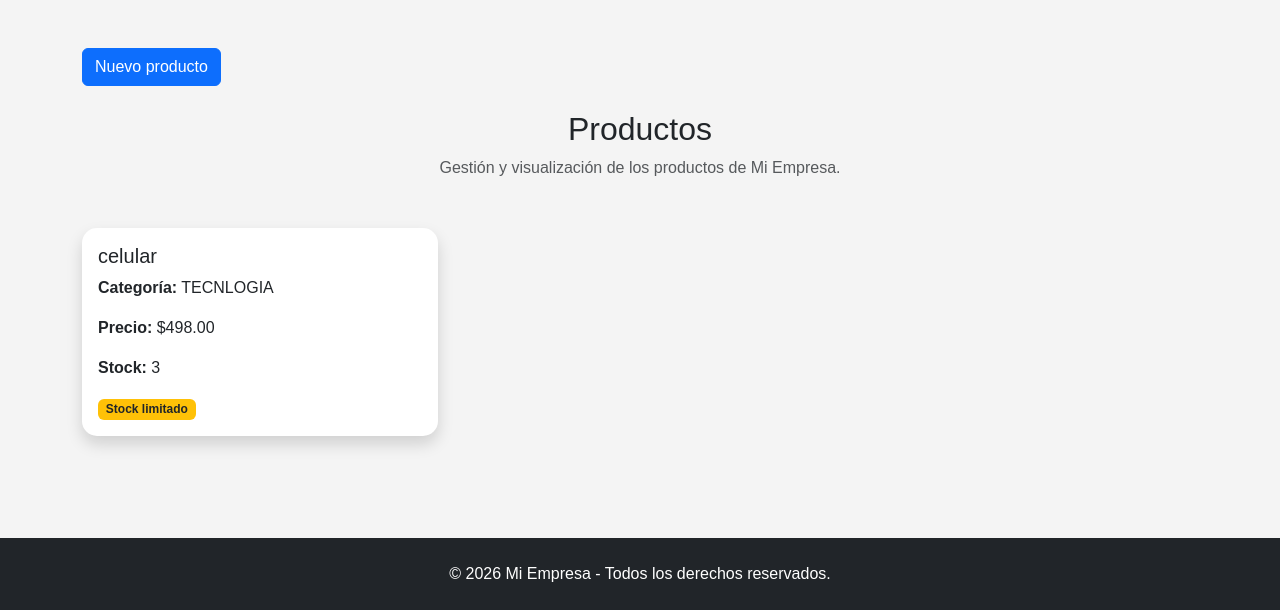
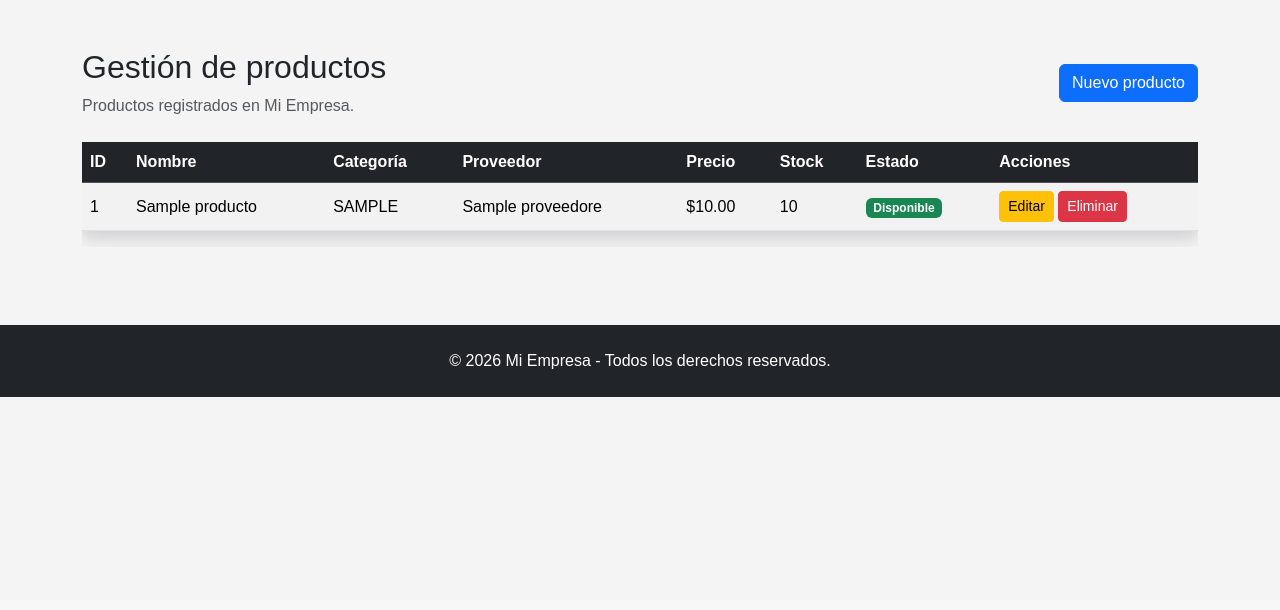
Before and after one commit to AdanCordova110/tarea-semana-4-index, a Flask app: page /productos in a window 1280 px wide. Shown: the part 200-810 px from the top of the page. After the commit the page ends 597 px from the top, so only its background shows below. Run offline with Flask 3, Linux system fonts and the light colour scheme; data comes from the database, SQL or seed files in the repository; tables that the repository leaves empty hold one stand-in row (values such as "Sample post").

Commit message:
semana 13 CRUD con myQL y relaciones

```diff
--- a/app.py
+++ b/app.py
@@ -1,6 +1,3 @@
-import sqlite3
-import os
-
 from flask import Flask, render_template, redirect, url_for, flash
 
 from forms.producto_form import ProductoForm
@@ -8,43 +5,26 @@ from forms.cliente_form import ClienteForm
 from forms.proveedor_form import ProveedorForm
 from forms.facturacion_form import FacturacionForm
 
+from conexion import obtener_conexion
+
 
 app = Flask(__name__)
 app.config["SECRET_KEY"] = "clave-secreta-semana-11"
 
+
 # ==========================================
-# CONFIGURACIÓN DE LA BASE DE DATOS
+# PROBAR CONEXIÓN MYSQL
 # ==========================================
 
-BASE_DIR = os.path.dirname(os.path.abspath(__file__))
-DB_PATH = os.path.join(BASE_DIR, "data", "ferreteria.db")
+def probar_conexion():
+    try:
+        conexion = obtener_conexion()
+        print("Conexión a MySQL exitosa. - app.py:22")
+        conexion.close()
+    except Exception as error:
+        print("Error al conectar con MySQL: - app.py:25")
+        print(error)
 
-
-def conectar_db():
-    conn = sqlite3.connect(DB_PATH)
-    conn.row_factory = sqlite3.Row
-    return conn
-
-
-def crear_tabla_productos():
-    conn = conectar_db()
-
-    conn.execute("""
-        CREATE TABLE IF NOT EXISTS productos (
-            id INTEGER PRIMARY KEY AUTOINCREMENT,
-            nombre TEXT NOT NULL,
-            categoria TEXT NOT NULL,
-            precio REAL NOT NULL,
-            stock INTEGER NOT NULL
-        )
-    """)
-
-    conn.commit()
-    conn.close()
-
-    conn = sqlite3.connect(DB_PATH)
-    conn.row_factory = sqlite3.Row
-    return conn
 
 # ==========================================
 # DATOS DEL PROYECTO
@@ -53,11 +33,10 @@ def crear_tabla_productos():
 empresa = "Mi Empresa"
 
 
-# PRODUCTOS
+# ==========================================
+# CLIENTES TEMPORALES
+# ==========================================
 
-
-
-# CLIENTES
 clientes_lista = [
     {
         "nombre": "Carlos Mendoza",
@@ -77,7 +56,10 @@ clientes_lista = [
 ]
 
 
-# PROVEEDORES
+# ==========================================
+# PROVEEDORES TEMPORALES
+# ==========================================
+
 proveedores_lista = [
     {
         "nombre": "Tech Solutions",
@@ -97,7 +79,10 @@ proveedores_lista = [
 ]
 
 
-# FACTURAS
+# ==========================================
+# FACTURAS TEMPORALES
+# ==========================================
+
 facturas_lista = [
     {
         "numero": "FAC-001",
@@ -137,19 +122,33 @@ def inicio():
 
 
 # ==========================================
-# MÓDULO DE PRODUCTOS
+# MÓDULO DE PRODUCTOS - MYSQL
 # ==========================================
 
 @app.route("/productos")
 def productos():
 
-    conn = conectar_db()
+    conexion = obtener_conexion()
+    cursor = conexion.cursor(dictionary=True)
 
-    productos_db = conn.execute(
-        "SELECT * FROM productos"
-    ).fetchall()
+    cursor.execute("""
+        SELECT
+            p.id_producto,
+            p.nombre,
+            p.categoria,
+            p.precio,
+            p.stock,
+            p.id_proveedor,
+            pr.nombre AS proveedor_nombre
+        FROM productos p
+        LEFT JOIN proveedores pr
+            ON p.id_proveedor = pr.id_proveedor
+    """)
 
-    conn.close()
+    productos_db = cursor.fetchall()
+
+    cursor.close()
+    conexion.close()
 
     return render_template(
         "productos.html",
@@ -158,33 +157,59 @@ def productos():
     )
 
 
+# ==========================================
+# AGREGAR PRODUCTO - INSERT
+# ==========================================
+
 @app.route("/productos/nuevo", methods=["GET", "POST"])
 def nuevo_producto():
 
     form = ProductoForm()
 
+    conexion = obtener_conexion()
+    cursor = conexion.cursor(dictionary=True)
+
+    cursor.execute(
+        "SELECT id_proveedor, nombre FROM proveedores"
+    )
+
+    proveedores = cursor.fetchall()
+
+    cursor.close()
+    conexion.close()
+
+    form.id_proveedor.choices = [
+        (proveedor["id_proveedor"], proveedor["nombre"])
+        for proveedor in proveedores
+    ]
+
     if form.validate_on_submit():
 
-        conn = conectar_db()
+        conexion = obtener_conexion()
+        cursor = conexion.cursor()
 
-        conn.execute(
-            """
-            INSERT INTO productos (nombre, categoria, precio, stock)
-            VALUES (?, ?, ?, ?)
-            """,
-            (
-                form.nombre.data,
-                form.categoria.data,
-                float(form.precio.data),
-                form.stock.data
-            )
+        sql = """
+            INSERT INTO productos
+            (nombre, categoria, precio, stock, id_proveedor)
+            VALUES (%s, %s, %s, %s, %s)
+        """
+
+        valores = (
+            form.nombre.data,
+            form.categoria.data,
+            float(form.precio.data),
+            form.stock.data,
+            form.id_proveedor.data
         )
 
-        conn.commit()
-        conn.close()
+        cursor.execute(sql, valores)
+        conexion.commit()
+
+        cursor.close()
+        conexion.close()
 
         flash(
-            "Producto guardado correctamente en la base de datos.",
+            "Producto registrado correctamente.",
             "success"
         )
 
@@ -194,6 +219,141 @@ def nuevo_producto():
         "formulario_producto.html",
         form=form
     )
+
+
+# ==========================================
+# EDITAR PRODUCTO - UPDATE
+# ==========================================
+
+@app.route(
+    "/productos/editar/<int:id_producto>",
+    methods=["GET", "POST"]
+)
+def editar_producto(id_producto):
+
+    conexion = obtener_conexion()
+    cursor = conexion.cursor(dictionary=True)
+
+    cursor.execute(
+        """
+        SELECT *
+        FROM productos
+        WHERE id_producto = %s
+        """,
+        (id_producto,)
+    )
+
+    producto = cursor.fetchone()
+
+    cursor.execute(
+        """
+        SELECT id_proveedor, nombre
+        FROM proveedores
+        """
+    )
+
+    proveedores = cursor.fetchall()
+
+    cursor.close()
+    conexion.close()
+
+    if producto is None:
+
+        flash(
+            "Producto no encontrado.",
+            "danger"
+        )
+
+        return redirect(url_for("productos"))
+
+    form = ProductoForm()
+
+    form.id_proveedor.choices = [
+        (proveedor["id_proveedor"], proveedor["nombre"])
+        for proveedor in proveedores
+    ]
+
+    if form.validate_on_submit():
+
+        conexion = obtener_conexion()
+        cursor = conexion.cursor()
+
+        sql = """
+            UPDATE productos
+            SET nombre = %s,
+                categoria = %s,
+                precio = %s,
+                stock = %s,
+                id_proveedor = %s
+            WHERE id_producto = %s
+        """
+
+        valores = (
+            form.nombre.data,
+            form.categoria.data,
+            float(form.precio.data),
+            form.stock.data,
+            form.id_proveedor.data,
+            id_producto
+        )
+
+        cursor.execute(sql, valores)
+        conexion.commit()
+
+        cursor.close()
+        conexion.close()
+
+        flash(
+            "Producto modificado correctamente.",
+            "success"
+        )
+
+        return redirect(url_for("productos"))
+
+    if not form.is_submitted():
+
+        form.nombre.data = producto["nombre"]
+        form.categoria.data = producto["categoria"]
+        form.precio.data = producto["precio"]
+        form.stock.data = producto["stock"]
+
+        if producto["id_proveedor"] is not None:
+            form.id_proveedor.data = producto["id_proveedor"]
+
+    return render_template(
+        "formulario_producto.html",
+        form=form,
+        editando=True
+    )
+# ==========================================
+# ELIMINAR PRODUCTO - DELETE
+# ==========================================
+
+@app.route("/productos/eliminar/<int:id_producto>", methods=["POST"])
+def eliminar_producto(id_producto):
+
+    conexion = obtener_conexion()
+    cursor = conexion.cursor()
+
+    cursor.execute(
+        """
+        DELETE FROM productos
+        WHERE id_producto = %s
+        """,
+        (id_producto,)
+    )
+
+    conexion.commit()
+
+    cursor.close()
+    conexion.close()
+
+    flash(
+        "Producto eliminado correctamente.",
+        "success"
+    )
+
+    return redirect(url_for("productos"))
 
 
 # ==========================================
@@ -210,7 +370,10 @@ def clientes():
     )
 
 
-@app.route("/clientes/nuevo", methods=["GET", "POST"])
+@app.route(
+    "/clientes/nuevo",
+    methods=["GET", "POST"]
+)
 def nuevo_cliente():
 
     form = ClienteForm()
@@ -252,7 +415,10 @@ def proveedores():
     )
 
 
-@app.route("/proveedores/nuevo", methods=["GET", "POST"])
+@app.route(
+    "/proveedores/nuevo",
+    methods=["GET", "POST"]
+)
 def nuevo_proveedor():
 
     form = ProveedorForm()
@@ -294,7 +460,10 @@ def facturacion():
     )
 
 
-@app.route("/facturacion/nueva", methods=["GET", "POST"])
+@app.route(
+    "/facturacion/nueva",
+    methods=["GET", "POST"]
+)
 def nueva_factura():
 
     form = FacturacionForm()
@@ -328,5 +497,7 @@ def nueva_factura():
 # ==========================================
 
 if __name__ == "__main__":
-    crear_tabla_productos()
+
+    probar_conexion()
+
     app.run(debug=True)
--- a/requirements.txt
+++ b/requirements.txt
@@ -9,5 +9,6 @@ idna==3.19
 itsdangerous==2.2.0
 Jinja2==3.1.6
 MarkupSafe==3.0.3
+mysql-connector-python==26.7.0
 Werkzeug==3.1.8
 WTForms==3.2.2
--- a/templates/productos.html
+++ b/templates/productos.html
@@ -4,75 +4,136 @@
 
 {% block content %}
 
-<a href="{{ url_for('nuevo_producto') }}"
-   class="btn btn-primary mb-4">
-    Nuevo producto
-</a>
+<div class="d-flex justify-content-between align-items-center mb-4">
+    <div>
+        <h2>Gestión de productos</h2>
+        <p class="text-muted mb-0">
+            Productos registrados en {{ empresa }}.
+        </p>
+    </div>
 
-<div class="text-center mb-5">
-    <h2>Productos</h2>
-
-    <p class="text-muted">
-        Gestión y visualización de los productos de {{ empresa }}.
-    </p>
+    <a href="{{ url_for('nuevo_producto') }}"
+       class="btn btn-primary">
+        Nuevo producto
+    </a>
 </div>
 
-<div class="row">
+<div class="table-responsive">
 
-    {% for producto in productos %}
+    <table class="table table-striped table-hover align-middle shadow">
 
-    <div class="col-md-4 mb-4">
+        <thead class="table-dark">
+            <tr>
+                <th>ID</th>
+                <th>Nombre</th>
+                <th>Categoría</th>
+                <th>Proveedor</th>
+                <th>Precio</th>
+                <th>Stock</th>
+                <th>Estado</th>
+                <th>Acciones</th>
+            </tr>
+        </thead>
 
-        <div class="card shadow h-100">
+        <tbody>
 
-            <div class="card-body">
+            {% for producto in productos %}
 
-                <h5 class="card-title">
-                    {{ producto.nombre }}
-                </h5>
+            <tr>
 
-                <p class="card-text">
-                    <strong>Categoría:</strong>
-                    {{ producto.categoria|upper }}
-                </p>
+                <td>{{ producto.id_producto }}</td>
 
-                <p class="card-text">
-                    <strong>Precio:</strong>
+                <td>{{ producto.nombre }}</td>
+
+                <td>{{ producto.categoria|upper }}</td>
+
+                <td>
+                    {% if producto.proveedor_nombre %}
+                        {{ producto.proveedor_nombre }}
+                    {% else %}
+                        Sin proveedor
+                    {% endif %}
+                </td>
+
+                <td>
                     ${{ "%.2f"|format(producto.precio) }}
-                </p>
+                </td>
 
-                <p class="card-text">
-                    <strong>Stock:</strong>
+                <td>
                     {{ producto.stock }}
-                </p>
+                </td>
 
-                {% if producto.stock > 0 %}
+                <td>
 
-                    {% if producto.stock <= 5 %}
+                    {% if producto.stock == 0 %}
+
+                        <span class="badge bg-danger">
+                            Agotado
+                        </span>
+
+                    {% elif producto.stock <= 5 %}
+
                         <span class="badge bg-warning text-dark">
                             Stock limitado
                         </span>
+
                     {% else %}
+
                         <span class="badge bg-success">
                             Disponible
                         </span>
+
                     {% endif %}
 
-                {% else %}
+                </td>
 
-                    <span class="badge bg-danger">
-                        Agotado
-                    </span>
+                <td>
 
-                {% endif %}
+                    <a href="{{ url_for('editar_producto',
+                        id_producto=producto.id_producto) }}"
+                       class="btn btn-warning btn-sm">
 
-            </div>
+                        Editar
 
-        </div>
+                    </a>
 
-    </div>
+                    <form action="{{ url_for('eliminar_producto',
+                          id_producto=producto.id_producto) }}"
+                          method="POST"
+                          class="d-inline">
 
-    {% endfor %}
+                        <button type="submit"
+                                class="btn btn-danger btn-sm"
+                                onclick="return confirm(
+                                '¿Seguro que desea eliminar este producto?'
+                                )">
+
+                            Eliminar
+
+                        </button>
+
+                    </form>
+
+                </td>
+
+            </tr>
+
+            {% else %}
+
+            <tr>
+                <td colspan="8"
+                    class="text-center text-muted py-4">
+
+                    No hay productos registrados.
+
+                </td>
+            </tr>
+
+            {% endfor %}
+
+        </tbody>
+
+    </table>
 
 </div>
 
```
Also changed, not shown: conexion.py (added, +13 -0 lines), esquema.sql (added, +24 -0 lines), forms/producto_form.py (+39 -6 lines), templates/formulario_producto.html (+33 -24 lines), 1 other file.
